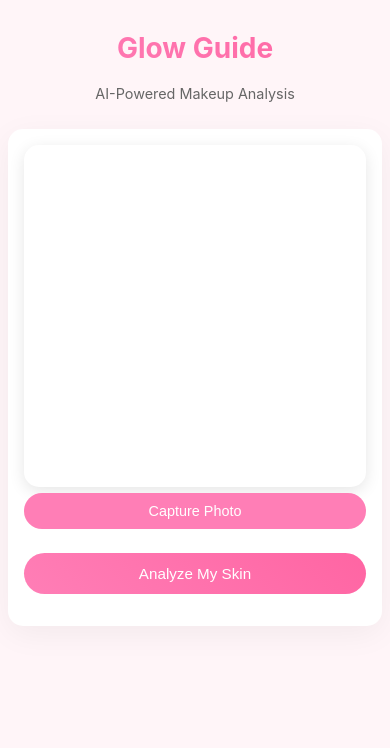
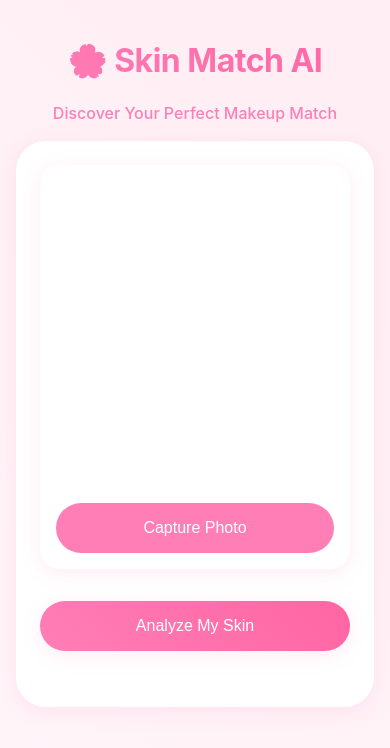
Before and after one commit to Joaosilva27/skin-tone-match-ai, a React (Vite) app: page / in a window 390 px wide. Shown: the top 748 px of the page. Built offline with nearby package versions, Linux system fonts and the light colour scheme; no server answers.

Commit message:
app re-design

```diff
--- a/src/App.css
+++ b/src/App.css
@@ -1,201 +1,198 @@
 :root {
   --primary: #ff7eb6;
   --secondary: #ff65a3;
-  --background: #fff5f8;
+  --background: #fff5f9;
   --text: #2d2d2d;
-  --glass: rgba(255, 255, 255, 0.9);
+  --glass: rgba(255, 255, 255, 0.95);
+  --shadow: 0 4px 20px rgba(255, 126, 182, 0.15);
 }
 
 body {
-  background: var(--background);
+  background: linear-gradient(45deg, #fff5f9, #ffeef4);
   color: var(--text);
   margin: 0;
-  font-family: "Inter", -apple-system, BlinkMacSystemFont, sans-serif;
+  font-family: "Poppins", -apple-system, BlinkMacSystemFont, sans-serif;
+  min-height: 100vh;
 }
 
 .app-container {
-  max-width: 800px;
+  max-width: 1200px;
   margin: 0 auto;
-  padding: 1rem;
+  padding-bottom: 2rem;
 }
 
 .header {
   text-align: center;
-  margin-bottom: 1.5rem;
-  padding: 0 1rem;
 }
 
 .title-gradient {
-  background: linear-gradient(45deg, var(--primary), var(--secondary));
+  background: linear-gradient(45deg, #ff7eb6, #ff65a3);
   -webkit-background-clip: text;
   -webkit-text-fill-color: transparent;
-  font-size: 2rem;
+  font-size: 2.5rem;
   margin-bottom: 0.5rem;
+  letter-spacing: -0.5px;
 }
 
 .subtitle {
-  color: #666;
-  font-size: 1rem;
+  color: #ff7eb6;
+  font-size: 1.1rem;
+  font-weight: 500;
 }
 
 .content-wrapper {
-  background: white;
-  border-radius: 20px;
-  padding: 1.5rem;
-  box-shadow: 0 8px 32px rgba(0, 0, 0, 0.05);
+  background: var(--glass);
+  border-radius: 30px;
+  padding: 2.5rem;
+  box-shadow: var(--shadow);
+  backdrop-filter: blur(10px);
 }
 
-.camera-section {
-  display: flex;
-  flex-direction: column;
-  gap: 1.5rem;
-  justify-content: center;
-  align-items: center;
-  margin-bottom: 1.5rem;
+.media-container {
+  display: grid;
+  grid-template-columns: repeat(2, 1fr);
+  gap: 2rem;
+  margin-bottom: 2rem;
 }
 
-.webcam-feed {
+.webcam-wrapper,
+.preview-wrapper {
+  position: relative;
+  border-radius: 20px;
+  overflow: hidden;
+  box-shadow: var(--shadow);
+  background: white;
+  padding: 1rem;
+}
+
+.webcam-feed,
+.preview-image {
+  width: 100%;
+  height: 400px;
+  object-fit: cover;
   border-radius: 15px;
-  overflow: hidden;
-  box-shadow: 0 4px 16px rgba(0, 0, 0, 0.1);
-  width: 100%;
-  height: auto;
-  max-width: 400px;
-  aspect-ratio: 1;
 }
 
 .capture-button {
   background: var(--primary);
   color: white;
   border: none;
-  padding: 12px 24px;
+  padding: 1rem 2rem;
   border-radius: 30px;
   font-size: 1rem;
   cursor: pointer;
   transition: all 0.3s ease;
   width: 100%;
-  max-width: 400px;
+  margin-top: 1rem;
+  display: flex;
+  align-items: center;
+  justify-content: center;
+  gap: 0.5rem;
 }
 
-.preview-image {
-  border-radius: 15px;
-  border: 4px solid white;
-  box-shadow: 0 4px 16px rgba(0, 0, 0, 0.1);
-  width: 100%;
-  max-width: 400px;
-  height: auto;
-  aspect-ratio: 1;
+.capture-button:hover {
+  transform: translateY(-2px);
+  box-shadow: 0 5px 15px rgba(255, 126, 182, 0.3);
 }
 
 .analyze-button {
   background: linear-gradient(45deg, var(--primary), var(--secondary));
   color: white;
   border: none;
-  padding: 14px 28px;
+  padding: 1.2rem 2.5rem;
   border-radius: 30px;
-  font-size: 1rem;
+  font-size: 1.1rem;
   cursor: pointer;
   transition: all 0.3s ease;
   width: 100%;
-  max-width: 400px;
-  margin: 1rem auto;
+  margin: 2rem auto;
   display: block;
+  box-shadow: var(--shadow);
 }
 
-.glassmorphism {
-  background: var(--glass);
-  backdrop-filter: blur(10px);
-  border-radius: 15px;
-  padding: 2rem;
-  margin-top: 2rem;
-  border: 1px solid rgba(255, 255, 255, 0.3);
+.analyze-button:hover {
+  transform: translateY(-2px);
+  box-shadow: 0 8px 25px rgba(255, 126, 182, 0.4);
 }
 
 .ai-response-container {
   background: white;
-  border-radius: 15px;
+  border-radius: 20px;
   padding: 2rem;
   margin-top: 2rem;
+  border: 2px solid #fff0f6;
 }
 
 .ai-response-header {
   color: var(--secondary);
-  font-size: 1.4rem;
-  margin-bottom: 1rem;
+  font-size: 1.5rem;
+  margin-bottom: 1.5rem;
+  border-bottom: 2px solid #ffeef4;
+  padding-bottom: 0.5rem;
 }
 
 .ai-response-subheader {
   color: var(--primary);
-  font-size: 1.2rem;
-  margin: 1rem 0;
+  font-size: 1.3rem;
+  margin: 1.5rem 0;
 }
 
 .ai-response-list {
   list-style: none;
   padding: 0;
+  display: grid;
+  gap: 1rem;
 }
 
 .ai-response-list-item {
-  background: var(--background);
-  padding: 1rem;
-  margin: 0.5rem 0;
-  border-radius: 8px;
+  background: #fff9fb;
+  padding: 1.2rem;
+  border-radius: 12px;
   display: flex;
   justify-content: space-between;
   align-items: center;
+  transition: transform 0.2s ease;
+}
+
+.ai-response-list-item:hover {
+  transform: translateX(5px);
 }
 
 .ai-response-bold {
   color: var(--secondary);
+  font-weight: 600;
+}
+
+@media (max-width: 768px) {
+  .media-container {
+    grid-template-columns: 1fr;
+  }
+
+  .app-container {
+    padding: 1rem;
+  }
+
+  .content-wrapper {
+    padding: 1.5rem;
+  }
+
+  .webcam-feed,
+  .preview-image {
+    height: 300px;
+  }
 }
 
 @media (max-width: 480px) {
-  .app-container {
-    padding: 0.5rem;
-  }
-
-  .content-wrapper {
-    padding: 1rem;
-    border-radius: 15px;
-  }
-
   .title-gradient {
-    font-size: 1.75rem;
+    font-size: 2rem;
   }
 
   .subtitle {
-    font-size: 0.9rem;
-  }
-
-  .capture-button {
-    padding: 10px 20px;
-    font-size: 0.9rem;
+    font-size: 1rem;
   }
 
   .analyze-button {
-    padding: 12px 24px;
-    font-size: 0.95rem;
-  }
-
-  .ai-response-container {
-    padding: 1rem;
-  }
-
-  .ai-response-header {
-    font-size: 1.2rem;
-  }
-
-  .ai-response-subheader {
+    padding: 1rem 2rem;
     font-size: 1rem;
   }
 }
-
-@media (max-width: 360px) {
-  .title-gradient {
-    font-size: 1.5rem;
-  }
-
-  .subtitle {
-    font-size: 0.85rem;
-  }
-}
--- a/src/App.tsx
+++ b/src/App.tsx
@@ -44,15 +44,19 @@ function App() {
   return (
     <div className="app-container">
       <header className="header">
-        <h1 className="title-gradient">Glow Guide</h1>
-        <p className="subtitle">AI-Powered Makeup Analysis</p>
+        <h1 className="title-gradient">🌸 Skin Match AI</h1>
+        <p className="subtitle">Discover Your Perfect Makeup Match</p>
       </header>
 
       <div className="content-wrapper">
-        <div className="camera-section">
-          <CustomWebcam setImgSrc={setImgSrc} />
+        <div className="media-container">
+          <div className="webcam-wrapper">
+            <CustomWebcam setImgSrc={setImgSrc} />
+          </div>
           {imgSrc && (
-            <img src={imgSrc} alt="Captured" className="preview-image" />
+            <div className="preview-wrapper">
+              <img src={imgSrc} alt="Captured" className="preview-image" />
+            </div>
           )}
         </div>
 
@@ -61,7 +65,7 @@ function App() {
         </button>
 
         {aiResponse && (
-          <div className="ai-response-container glassmorphism">
+          <div className="ai-response-container">
             <ReactMarkdown
               children={aiResponse}
               remarkPlugins={[remarkGfm]}
```
